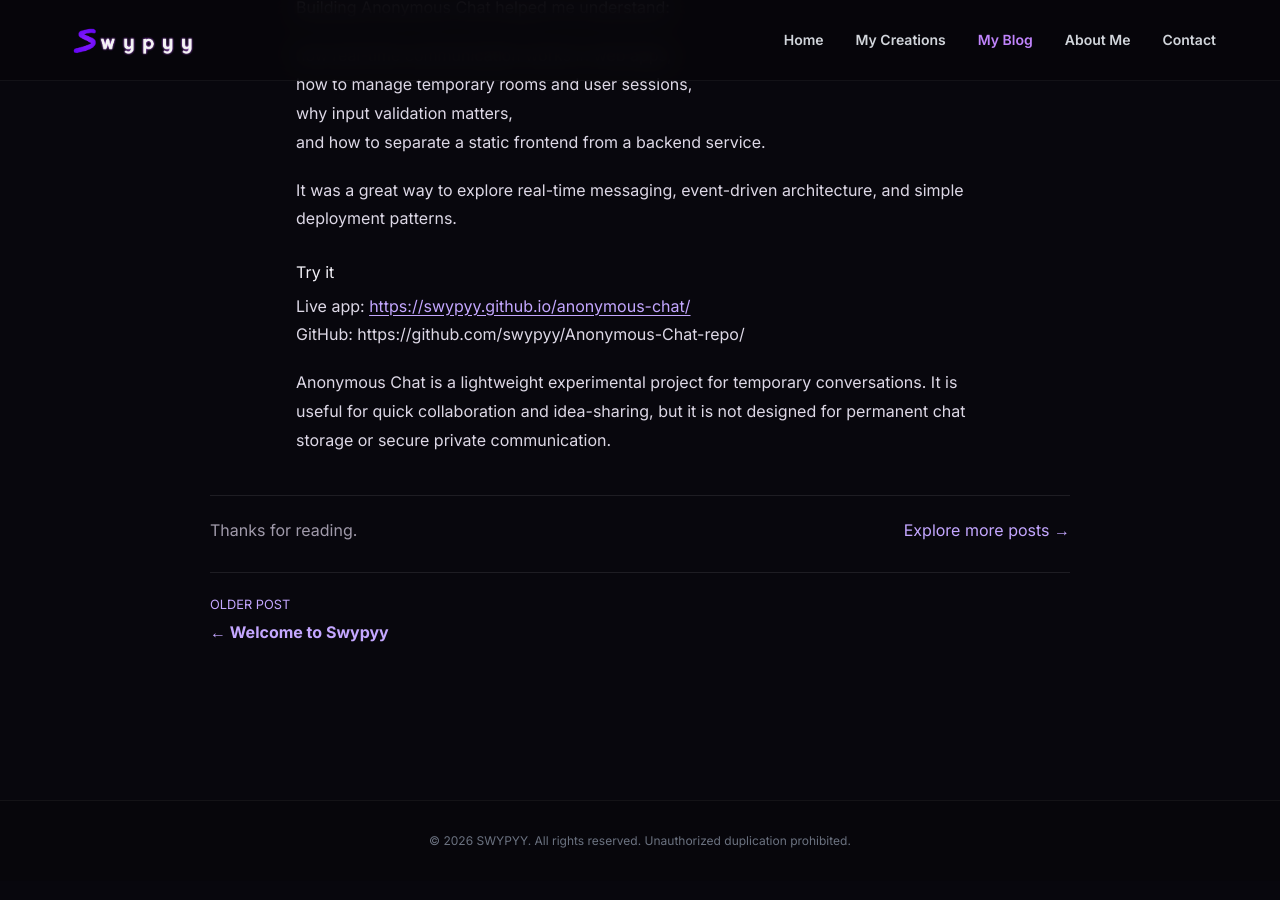
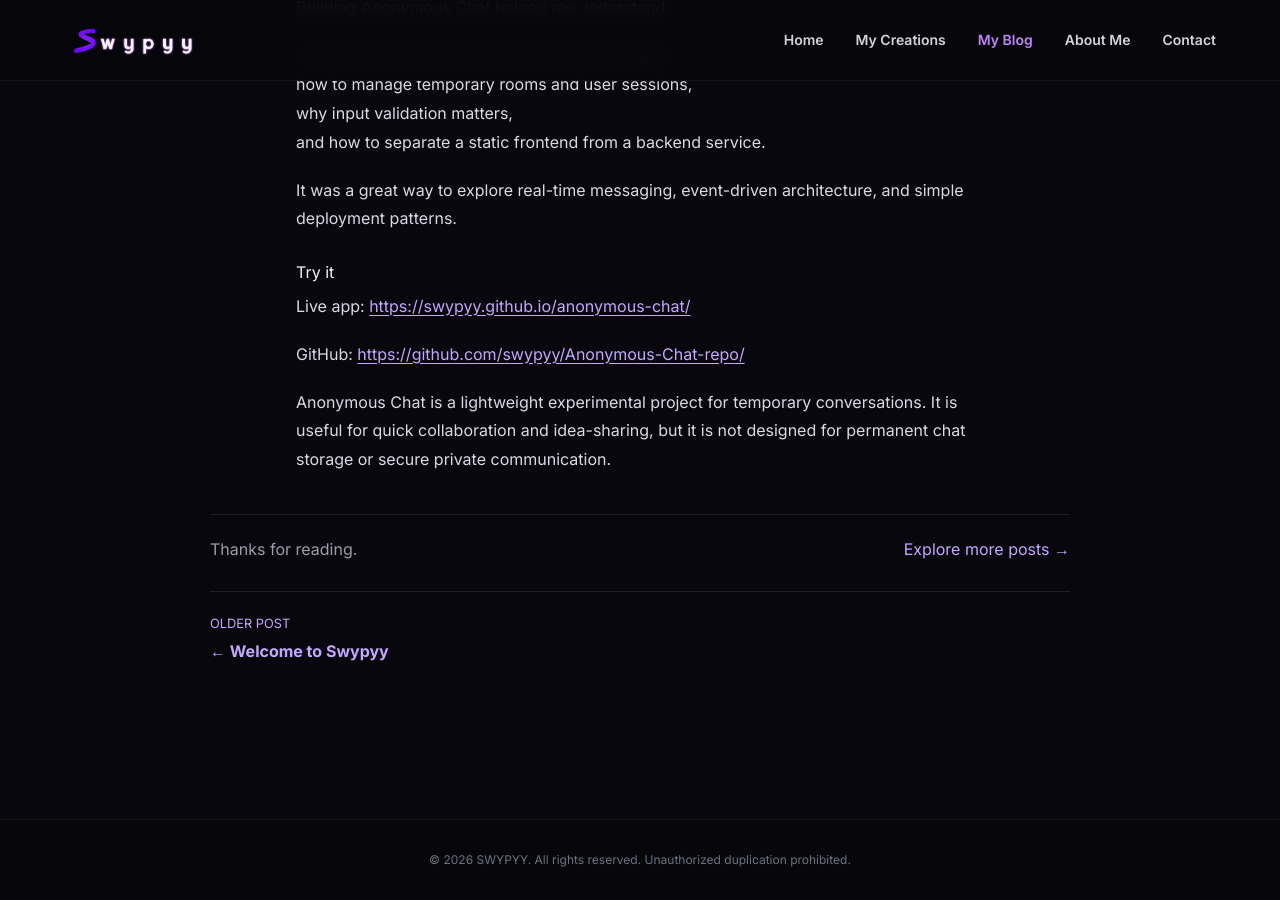
Before and after one commit to swypyy/swypyy.github.io, a Jekyll site: the page built from _posts/2026-11-11-building-anonymous-chat.md, in a window 1280 px wide and 900 px high, scrolled down 2331 px. Built offline with Jekyll 4.4.1, drawn with Linux system fonts in a browser that asks for light colours; nearby versions of some CDN libraries; some of the changed lines change nothing that is shown.

Commit message:
Update GitHub link to be clickable in markdown

```diff
--- a/_posts/2026-11-11-building-anonymous-chat.md
+++ b/_posts/2026-11-11-building-anonymous-chat.md
@@ -57,6 +57,7 @@ It was a great way to explore real-time messaging, event-driven architecture, an
 ## Try it
 
 - Live app: [https://swypyy.github.io/anonymous-chat/](https://swypyy.github.io/anonymous-chat/)
-- GitHub: https://github.com/swypyy/Anonymous-Chat-repo/
+
+- GitHub: [https://github.com/swypyy/Anonymous-Chat-repo/](https://github.com/swypyy/Anonymous-Chat-repo/)
 
 Anonymous Chat is a lightweight experimental project for temporary conversations. It is useful for quick collaboration and idea-sharing, but it is not designed for permanent chat storage or secure private communication.
```
